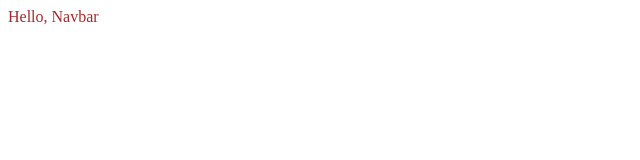
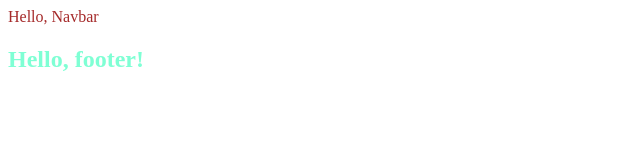
Before and after one commit to Adeliaerik/Repository-GIT, a plain HTML site: page index.html in a window 1280 px wide. Shown: the whole page, without its empty margins (0-640 px from the left). Drawn offline with Linux system fonts and the light colour scheme.

Commit message:
added footer block

```diff
--- a/css/style.css
+++ b/css/style.css
@@ -1,3 +1,7 @@
 header {
   color: brown;
 }
+
+footer {
+  color: aquamarine;
+}
--- a/index.html
+++ b/index.html
@@ -11,5 +11,8 @@
     <!-- navbar here -->
     <header>Hello, Navbar</header>
     <!-- footer here -->
+    <footer>
+      <h2> Hello, footer!
+  </footer>
   </body>
 </html>
```
